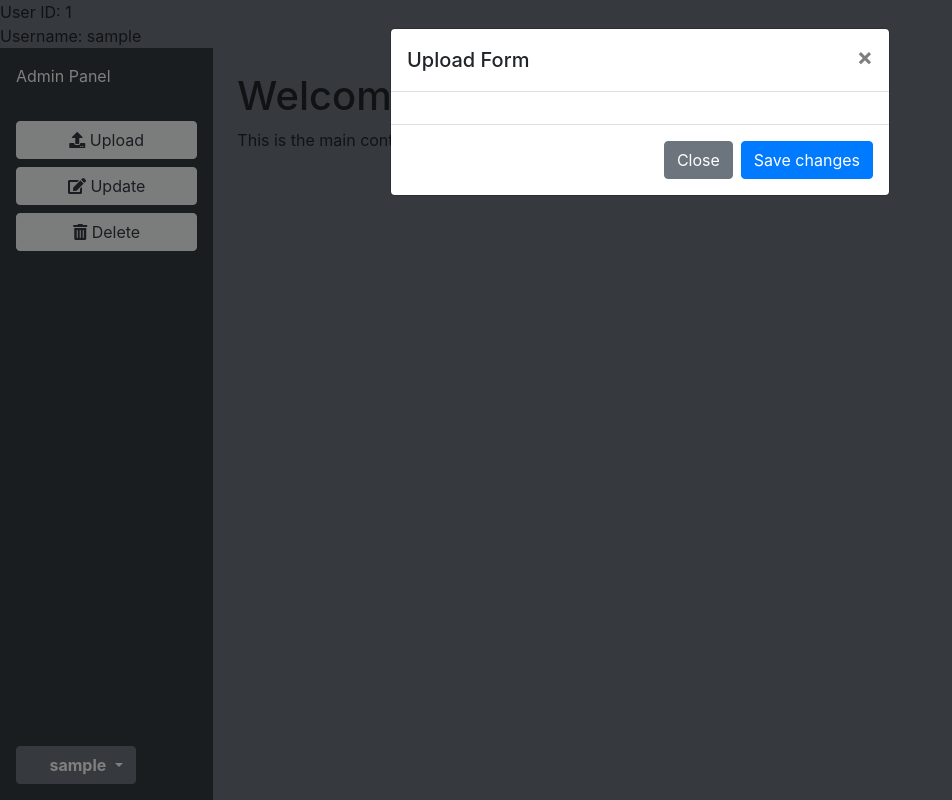
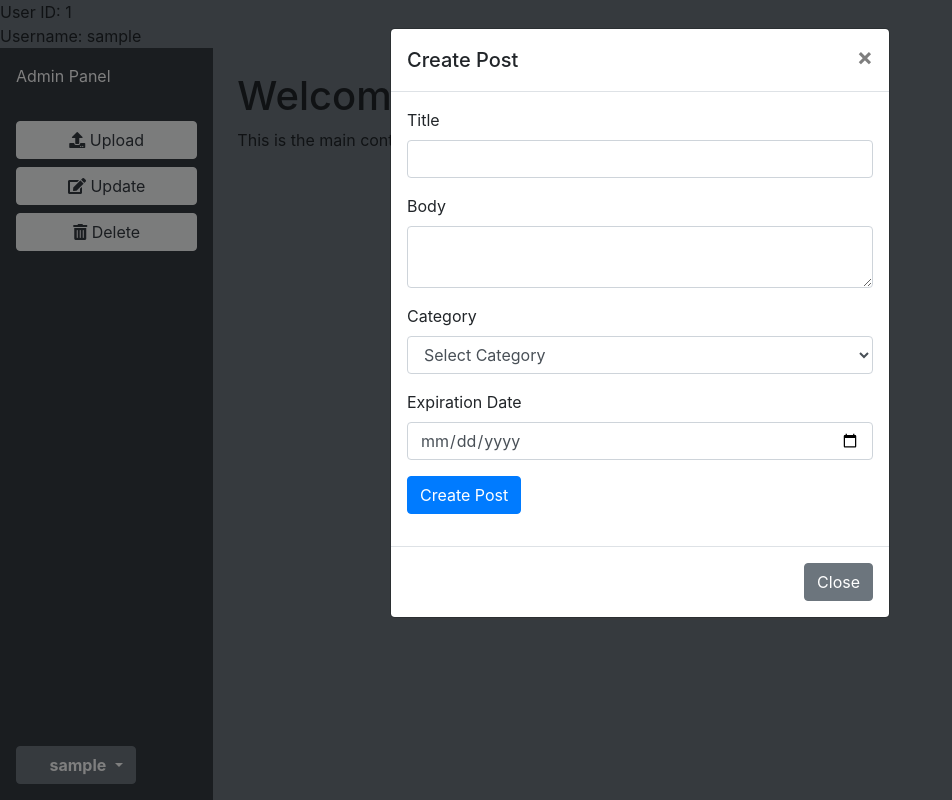
Before and after one commit to ArdaiArtur/TibClau, a PHP site: page /TibClau/admcontrollpart/admmainpage.php in a window 1280 px wide, after a click on "Upload". Shown: the whole page, without its empty margins (0-952 px from the left). Run offline with PHP 8.4, Linux system fonts and the light colour scheme; the visitor is signed in with stand-in values (Sample User, id 1); some libraries are stand-ins or nearby versions.

Commit message:
stop for the day

```diff
--- a/admcontrollpart/ApiController/Post/UploadController.php
+++ b/admcontrollpart/ApiController/Post/UploadController.php
@@ -1,7 +1,8 @@
 <?php
+session_start();
 $title=isset($_POST['title']) ? $_POST['title'] : '';
 $body=isset($_POST['body']) ? $_POST['body'] : '';
-$author=isset($_POST['auth']) ? $_POST['auth'] : '';
+$author = isset($_SESSION["adm_username"]) ? $_SESSION["adm_username"] : '';
 $category_id=isset($_POST['category_id']) ? $_POST['category_id'] : 0;
 $expire=isset($_POST['expire']) ? $_POST['expire'] : null;
 if($title!=''&&$body!=''&&$author!=''&&$category_id!=0&&$expire!=null)
@@ -69,5 +70,5 @@ else if($expire==null)
 {
     echo("no date");
 }
-
+header("location: /TibClau/admcontrollpart/admmainpage.php");
 ?>
--- a/admcontrollpart/admmainpage.php
+++ b/admcontrollpart/admmainpage.php
@@ -91,21 +91,45 @@ if (isset($_SESSION["adm_id"]) && isset($_SESSION["adm_username"])) {
     <div class="modal-dialog">
         <div class="modal-content">
             <div class="modal-header">
-                    <h5 class="modal-title" id="uploadModalLabel">Upload Form</h5>
+                <h5 class="modal-title" id="uploadModalLabel">Create Post</h5>
                 <button type="button" class="close" data-dismiss="modal" aria-label="Close">
                     <span aria-hidden="true">&times;</span>
                 </button>
             </div>
             <div class="modal-body">
-                    <!-- Upload form content -->
+                <form method="post" action="../admcontrollpart/ApiController/Post/UploadController.php">
+                    <div class="form-group">
+                        <label for="title">Title</label>
+                        <input type="text" class="form-control" id="title" name="title">
+                    </div>
+                    <div class="form-group">
+                        <label for="body">Body</label>
+                        <textarea class="form-control" id="body" name="body"></textarea>
+                    </div>
+                    <div class="form-group">
+                        <label for="category_id">Category</label>
+                        <select class="form-control" id="category_id" name="category_id">
+                            <option value="">Select Category</option>
+                            <option value="1">Event</option>
+                            <option value="2">Text</option>
+                            <option value="3">Notice</option>
+                            <!-- Add more options as needed -->
+                        </select>
+                    </div>
+                    <div class="form-group">
+                        <label for="expire">Expiration Date</label>
+                        <input type="date" class="form-control" id="expire" name="expire">
+                    </div>
+                    <button type="submit" class="btn btn-primary">Create Post</button>
+                </form>
             </div>
             <div class="modal-footer">
                 <button type="button" class="btn btn-secondary" data-dismiss="modal">Close</button>
-                    <button type="button" class="btn btn-primary">Save changes</button>
             </div>
         </div>
     </div>
 </div>
+
     <!-- End Upload Modal -->
 
     <!-- Update Modal -->
```
Lines whose indentation alone changed are shown as unchanged.
